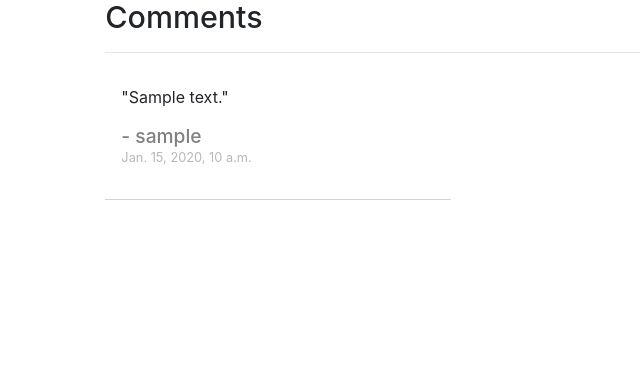
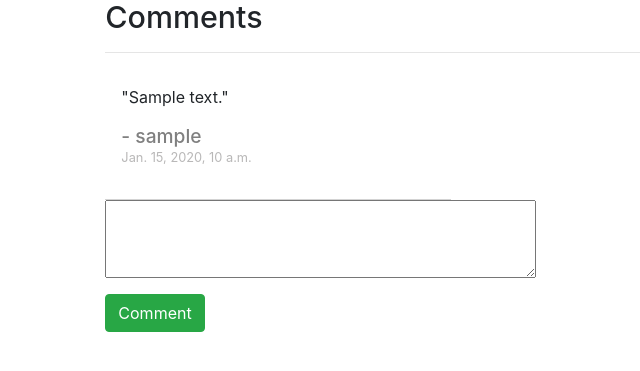
Before and after one commit to kaxmoglan/miniblog, a Django app: page /blog/blogpost/1 in a window 1280 px wide. Shown: the part 240-611 px from the top of the page, without its empty margins (123-763 px from the left). Run offline with Django 3.2, Linux system fonts and the light colour scheme; tables that the repository leaves empty hold one stand-in row (values such as "Sample post"); some libraries are stand-ins or nearby versions.

Commit message:
comment infrastructure complete

```diff
--- /dev/null
+++ b/blog/forms.py
@@ -0,0 +1,14 @@
+from django import forms
+from .models import Comment
+
+# class CommentForm(forms.Form):
+#     comment = forms.CharField(widget=forms.Textarea(attrs={'rows': 3, 'cols': 40}))
+
+
+class CommentForm(forms.ModelForm):
+    class Meta:
+        model = Comment
+        fields = ('comment',)
+        widgets = {
+          'comment': forms.Textarea(attrs={'rows':3, 'cols':40}),
+        }
--- a/blog/static/css/styles.css
+++ b/blog/static/css/styles.css
@@ -120,3 +120,12 @@ h3 {
     display: flex;
     justify-content: flex-end;
 }
+
+.comment-form > label {
+    display: none;
+}
+
+#id_comment {
+    display: block;
+    margin-bottom: 1rem;
+}
--- a/blog/templates/blog/blogpost_detail.html
+++ b/blog/templates/blog/blogpost_detail.html
@@ -34,6 +34,11 @@
             </div>
         {% endfor %}
     {% endif %}
+    <form class='comment-form' action="" method='post'>
+        {% csrf_token %}
+        {{form}}
+        <button type="submit" class='btn btn-success'>Comment</button>
+    </form>
 
 
 {% endblock content %}
--- a/blog/views.py
+++ b/blog/views.py
@@ -67,12 +67,32 @@ class BlogPostDelete(PermissionRequiredMixin, DeleteView):
     success_url = reverse_lazy('blog-list')
     permission_required = 'blog.is_blogger'
 
+from .forms import CommentForm
+from django.http import HttpResponseRedirect
+from django.urls import reverse
 
 def blog_detail(request, pk):
-    blog_post = get_object_or_404(BlogPost, pk=pk)
+    blogpost = get_object_or_404(BlogPost, pk=pk)
+
+    if request.method == 'POST':
+        form = CommentForm(request.POST)
+
+        if form.is_valid():
+            comment = form.save(commit=False)
+            comment.blog_post = blogpost
+            comment.user = request.user
+            comment.save()
+
+            url = reverse('blog-detail', kwargs={'pk': pk})
+
+            return HttpResponseRedirect(url)
+
+    else:
+        form = CommentForm
 
     context = {
-        'blogpost': blog_post,
+        'blogpost': blogpost,
+        'form': form,
     }
 
     return render(request, 'blog/blogpost_detail.html', context=context)
```
Lines whose indentation alone changed are shown as unchanged.
